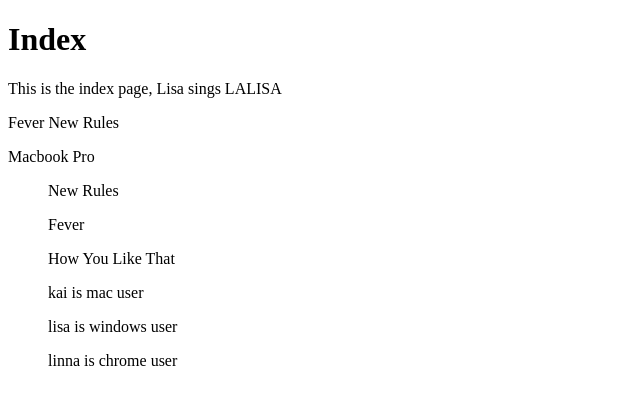
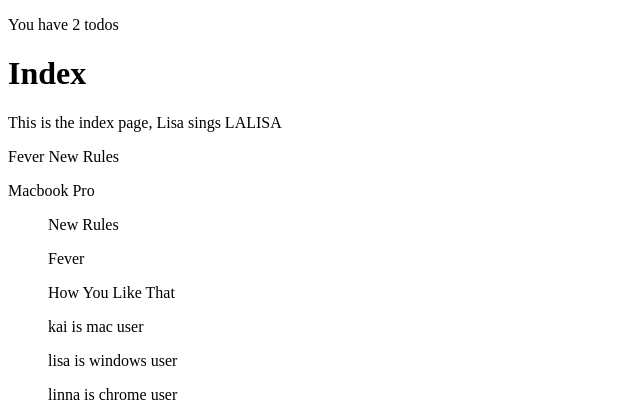
Before and after one commit to dannyttt/survey-app-, a Flask app: page /examples in a window 1280 px wide. Shown: the top 420 px of the page, without its empty margins (0-640 px from the left). Run offline with Flask 2, Linux system fonts and the light colour scheme.

Commit message:
use jinja length filter

```diff
--- a/app.py
+++ b/app.py
@@ -27,8 +27,9 @@ def create_app():
             "linna": "chrome"
         }
         company = "Apple"
+        todos = ["workout", "coding"]
         return render_template(
-            "index.html", **kwargs, songs=songs, company=company, laptop_users=laptop_users
+            "index.html", **kwargs, songs=songs, company=company, laptop_users=laptop_users, todos=todos
         )
 
     @app.route('/', methods=["GET", "POST"])
--- a/templates/index.html
+++ b/templates/index.html
@@ -9,6 +9,12 @@
 </head>
 
 <body>
+    {% set num_todos = todos | length %}
+    {% if num_todos > 0 %}
+    <p>You have {{num_todos}} todos</p>
+    {% else %}
+    <p>You have 0 todos</p>
+    {% endif %}
     <h1>Index</h1>
     <p>This is the index page, {{name}} sings {{song}}</p>
     <p>{{songs[1]}} {{songs[0]}}</p>
```
